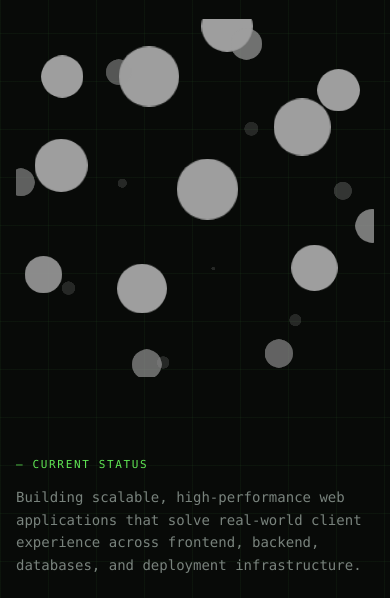
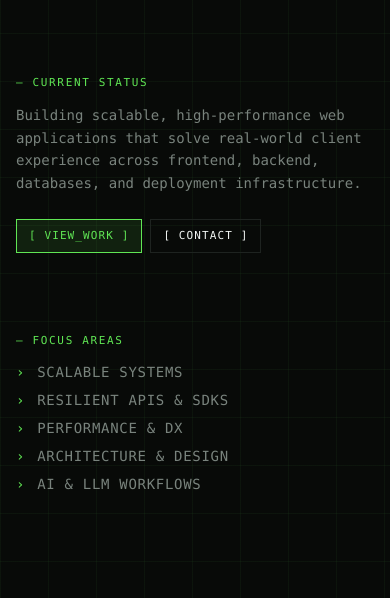
Before and after one commit to aHasnat1997/my-portfolio-v3, an Astro site: page / in a window 390 px wide. Shown: the part 207-805 px from the top of the page. Built offline with nearby package versions, Linux system fonts and the light colour scheme; Astro itself is replaced by a stand-in of ours.

Commit message:
fix: update visibility of IconGlobe component for responsive design

```diff
--- a/src/components/hero/index.astro
+++ b/src/components/hero/index.astro
@@ -21,7 +21,7 @@ import TextType from "./TextType.astro"
       <TextType />
     </div>
 
-    <div class="h-fit w-full md:w-[50%]">
+    <div class="hidden h-fit w-full md:block md:w-[50%]">
       <IconGlobe client:load />
     </div>
   </div>
```
